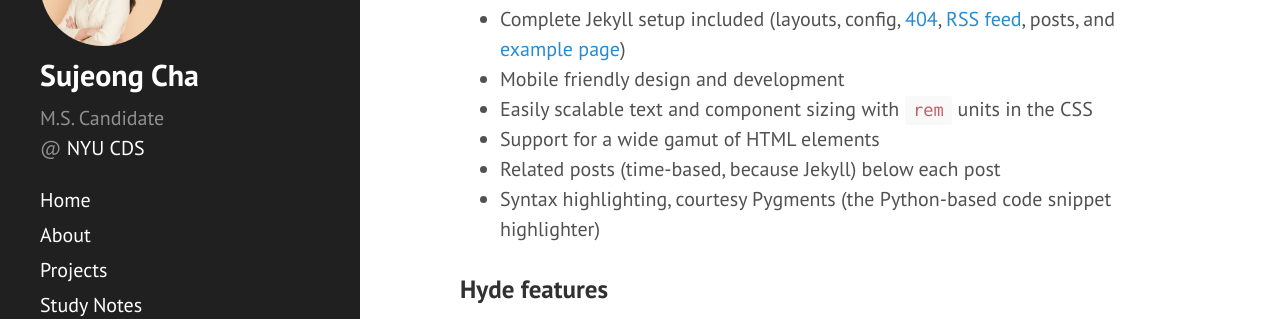
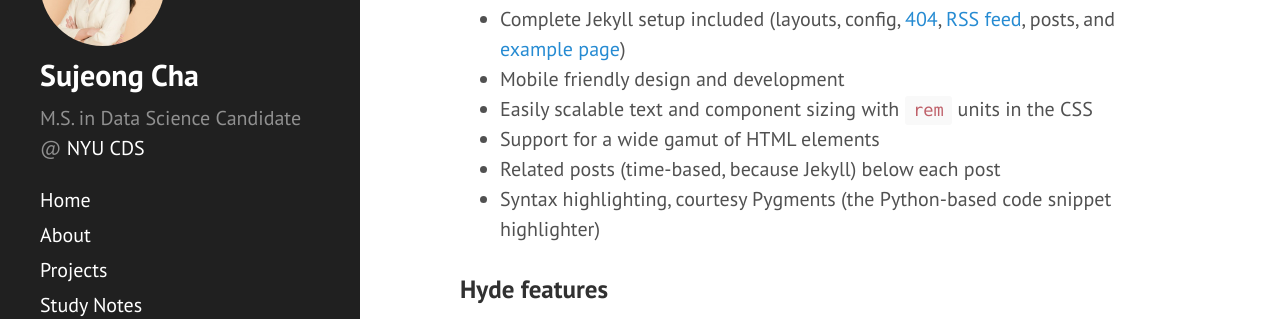
Before and after one commit to sujeongcha/sujeongcha.github.io, a Jekyll site: the page built from index.html, in a window 1280 px wide. Shown: the part 417-736 px from the top of the page. Built offline with Jekyll 4.4.1, drawn with Linux system fonts in a browser that asks for light colours; Markdown is read by kramdown in place of the engine named in the settings; the list of posts is cut into pages by our own code.

Commit message:
Update _config.yml

```diff
--- a/_config.yml
+++ b/_config.yml
@@ -9,7 +9,7 @@ permalink:        pretty
 # Setup
 title:            Sujeong Cha
 tagline:          'Data Scientist'
-description:      'M.S. Candidate <br> @ <a href="https://cds.nyu.edu/">NYU CDS</a>'
+description:      'M.S. in Data Science Candidate <br> @ <a href="https://cds.nyu.edu/">NYU CDS</a>'
 url:              http://hyde.getpoole.com
 baseurl:          /
 
```
